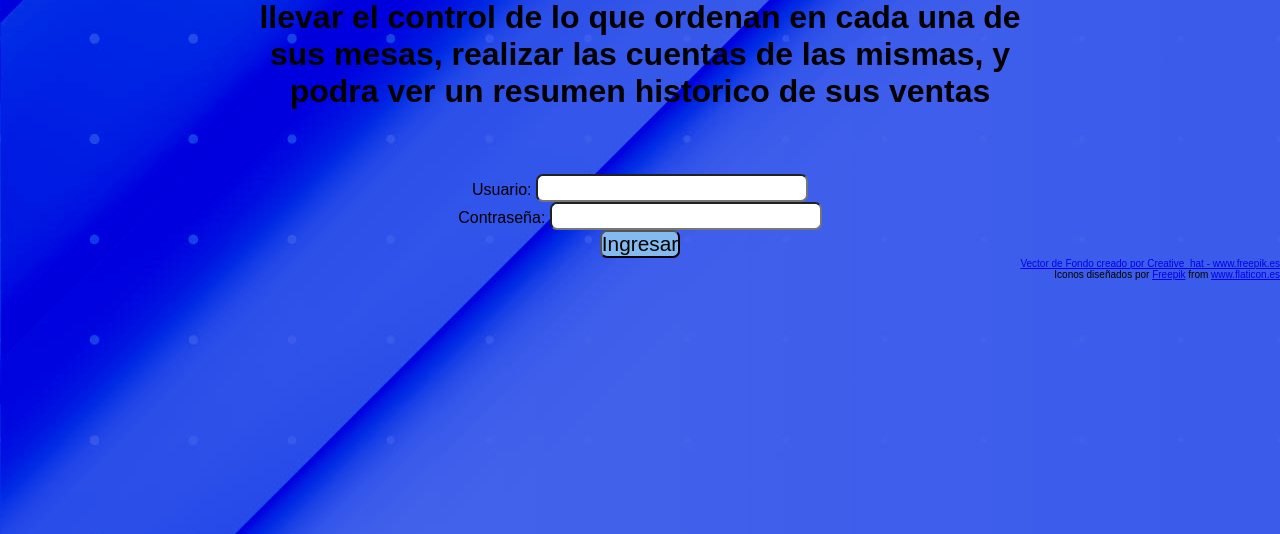
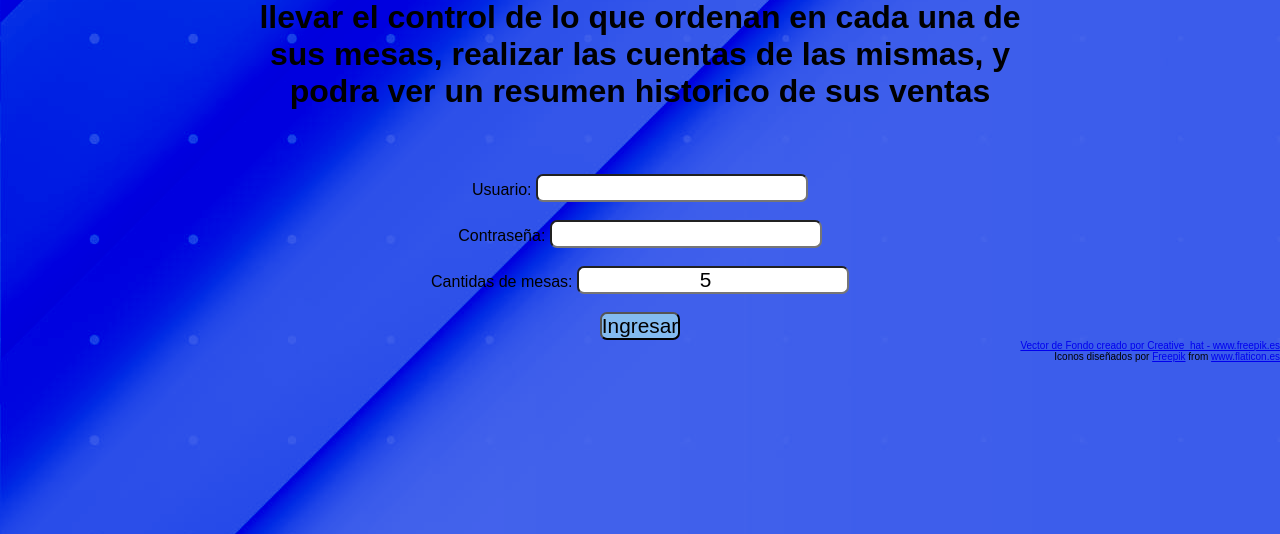
Before and after one commit to guillermo-k/App_restaurant, a Flask app: page / in a window 1280 px wide. Shown: the part 222-756 px from the top of the page. Run offline with Flask 2, Linux system fonts and the light colour scheme; some libraries are stand-ins or nearby versions.

Commit message:
"Cambio la seleccion de cant mesas a pagina de login"

```diff
--- a/app.py
+++ b/app.py
@@ -6,10 +6,10 @@ from datetime import datetime
 import os #Nos permite acceder a los archivos
 from flask import send_from_directory #Acceso a las carpetas
 import cryptocode
-# os.system("c:/xampp/xampp_start.exe")
+os.system("c:/xampp/xampp_start.exe")
 
 
-cantidad_mesas=0
+cantidad_mesas=3
 
 app=Flask(__name__)
 
@@ -70,7 +70,9 @@ def ingresar():
             session["username"]=usuario[0][0] # Creamos la cookie para validar que es un usuario registrado
             if usuario[0][2]: # Si el usuario es super usuario
                 session["super"]=usuario[0][2] # Creamos la cookie para validar que es un super usuario
-            return redirect("/selecion_mesas")
+            global cantidad_mesas
+            cantidad_mesas=int(request.form["cantidad_mesas"])
+            return redirect("/mesas")
         else: # Si los datos ingresados no se corresponden con el de un usuario registrado
             flash("Usuario o contraseña erroneos") # Escribimos un mensaje al usuario
             return redirect("/") # y lo enviamos a la pagina de login
--- a/templates/index.html
+++ b/templates/index.html
@@ -15,9 +15,11 @@ LOGIN
 <form action="/ingresar" method="post" enctype="multipart/form-data">
     <label for="txtUsuario">Usuario: </label>
     <input type="text" name="txtUsuario" id="txtUsuario">
-    <br>
+    <br><br>
     <label for="txtPassword">Contraseña: </label>
-    <input type="password" name="txtPassword" id="txtPassword"><br>
+    <input type="password" name="txtPassword" id="txtPassword"><br><br>
+    <label for="cantidad_mesas">Cantidas de mesas:</label>
+    <input type="number" name="cantidad_mesas" id="cantidad_mesas" value="5"><br><br>
     <input type="submit" value="Ingresar">
 </form>
 {% endblock %}
```
Also changed, not shown: templates/cantidad_de_mesas.html (deleted, +0 -20 lines).
